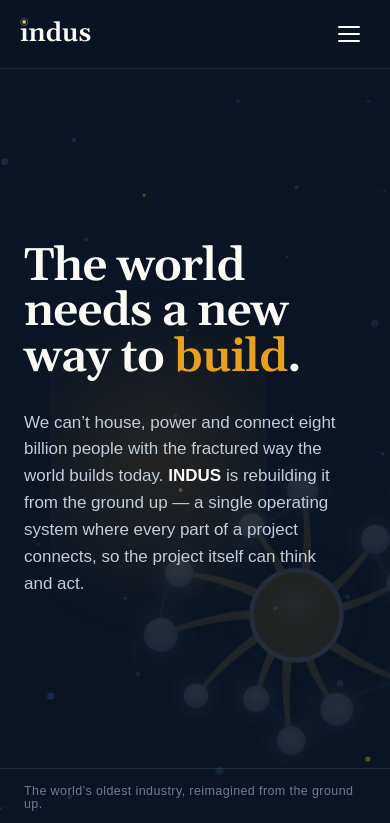
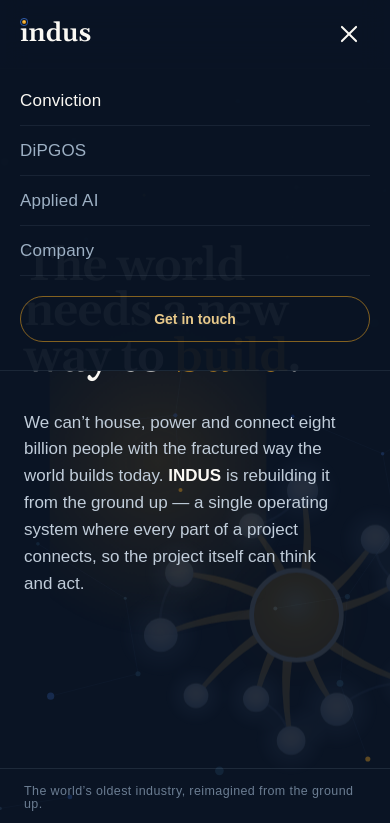
Before and after one commit to DiPGOS/INDUS-Web, a website: page index.html in a window 390 px wide. Both pictures are taken after a click on the button "Open menu". Shown: the top 823 px of the page. Drawn offline with nearby package versions, Linux system fonts and the light colour scheme.

Commit message:
feat: add mobile nav, active link, mailto assembly and year
Contact addresses are built at runtime from data-u/data-d, so the
served HTML contains no email and the links degrade to #contact
without JS.

Also repairs two test bugs found in the process: the below-the-fold
reveal test forced an instant scrollIntoView so its timing no longer
rides the inherited `scroll-behavior: smooth` animation and races the
3600ms reveal failsafe; the keyboard-reachability test now dedups
reached controls by NodeList index instead of href/id/tagName, since
several distinct nav/footer/hero links intentionally share a target
and were collapsing into the same key.

```diff
--- a/main.js
+++ b/main.js
@@ -45,5 +45,96 @@
     setTimeout(function () { els.forEach(function (el) { show(el, false); }); }, 3600);
   }
 
+  /* ---------------------------------------------------------------
+     Mobile navigation
+     --------------------------------------------------------------- */
+  function setupNav() {
+    var nav = document.querySelector('.nav');
+    var toggle = document.getElementById('nav-toggle');
+    var panel = document.getElementById('nav-links');
+    if (!nav || !toggle || !panel) return;
+
+    function setOpen(open) {
+      nav.classList.toggle('nav--open', open);
+      document.body.classList.toggle('nav-locked', open);
+      toggle.setAttribute('aria-expanded', open ? 'true' : 'false');
+      toggle.setAttribute('aria-label', open ? 'Close menu' : 'Open menu');
+    }
+
+    toggle.addEventListener('click', function () {
+      setOpen(!nav.classList.contains('nav--open'));
+    });
+
+    panel.addEventListener('click', function (e) {
+      if (e.target.closest('a')) setOpen(false);
+    });
+
+    document.addEventListener('keydown', function (e) {
+      if (e.key !== 'Escape' || !nav.classList.contains('nav--open')) return;
+      setOpen(false);
+      toggle.focus();
+    });
+
+    // Leaving the mobile range with the panel open would strand the lock.
+    window.matchMedia('(min-width: 860px)').addEventListener('change', function (e) {
+      if (e.matches) setOpen(false);
+    });
+  }
+
+  /* ---------------------------------------------------------------
+     Active nav link
+     --------------------------------------------------------------- */
+  function setupActiveLink() {
+    var links = Array.prototype.slice.call(document.querySelectorAll('.nav__link'));
+    if (!links.length || !('IntersectionObserver' in window)) return;
+
+    var byId = {};
+    var sections = [];
+    links.forEach(function (link) {
+      var id = link.getAttribute('href').slice(1);
+      var section = document.getElementById(id);
+      if (!section) return;
+      byId[id] = link;
+      sections.push(section);
+    });
+
+    var io = new IntersectionObserver(function (entries) {
+      entries.forEach(function (entry) {
+        if (!entry.isIntersecting) return;
+        links.forEach(function (l) { l.classList.remove('nav__link--active'); });
+        var link = byId[entry.target.id];
+        if (link) link.classList.add('nav__link--active');
+      });
+    }, { rootMargin: '-45% 0px -50% 0px', threshold: 0 });
+
+    sections.forEach(function (s) { io.observe(s); });
+  }
+
+  /* ---------------------------------------------------------------
+     Contact address — assembled at runtime so it is never in the
+     served HTML and never scraped from source.
+     --------------------------------------------------------------- */
+  function setupContact() {
+    var nodes = document.querySelectorAll('[data-u][data-d]');
+    Array.prototype.forEach.call(nodes, function (el) {
+      var user = el.getAttribute('data-u');
+      var domain = el.getAttribute('data-d');
+      if (!user || !domain) return;
+      el.setAttribute('href', 'mailto:' + user + '@' + domain);
+    });
+  }
+
+  /* ---------------------------------------------------------------
+     Copyright year
+     --------------------------------------------------------------- */
+  function setupYear() {
+    var el = document.getElementById('year');
+    if (el) el.textContent = String(new Date().getFullYear());
+  }
+
   setupReveal();
+  setupNav();
+  setupActiveLink();
+  setupContact();
+  setupYear();
 })();
--- a/styles.css
+++ b/styles.css
@@ -136,6 +136,14 @@ b        { color: var(--bone); font-weight: 700; }
   white-space: nowrap;
 }
 .nav__link:hover { color: var(--bone); }
+.nav__link--active { color: var(--bone); }
+.nav__link--active::after {
+  content: '';
+  display: block;
+  height: 1px;
+  margin-top: 5px;
+  background: var(--amber);
+}
 .nav__cta {
   border: 1px solid rgba(232, 160, 32, .55);
   color: var(--amber-soft);
@@ -808,6 +816,7 @@ b        { color: var(--bone); font-weight: 700; }
     border-bottom: 1px solid rgba(var(--rule-rgb), .1);
   }
   .nav__cta { margin: 20px 0 0; text-align: center; padding: 15px 20px; font-size: 14px; }
+  .nav__link--active::after { display: none; }
 
   .nav--open .nav__bar:nth-child(1) { transform: translateY(7px) rotate(45deg); }
   .nav--open .nav__bar:nth-child(2) { opacity: 0; }
```
Also changed, not shown: tests/browser.test.mjs (+87 -1 lines).
